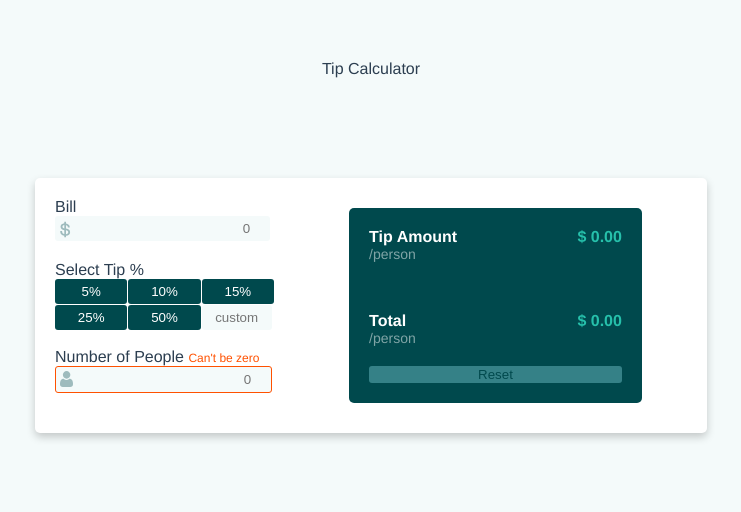
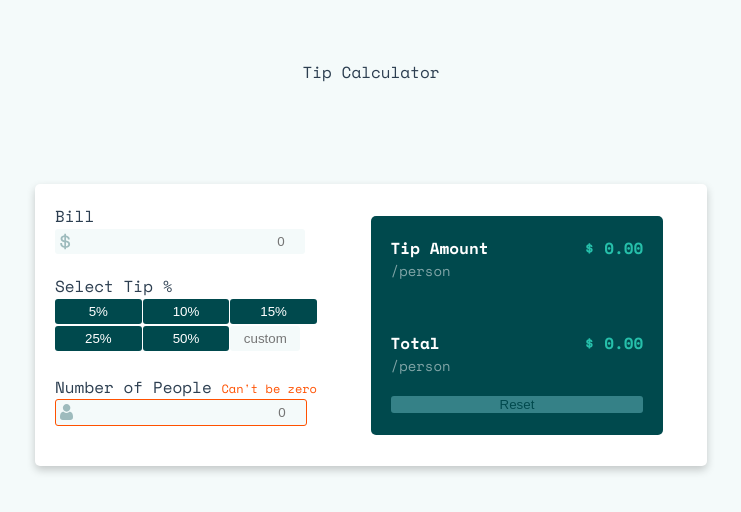
Before and after one commit to nicole-nam/tip-calculator, a Vue app: page / in a window 1280 px wide. Shown: the top 512 px of the page, without its empty margins (269-1010 px from the left). Built offline with nearby package versions, Linux system fonts and the light colour scheme.

Commit message:
uiux: add monospace font from google

```diff
--- a/src/App.vue
+++ b/src/App.vue
@@ -16,7 +16,9 @@
 </script>
 
 <style>
-html {
+@import url("https://fonts.googleapis.com/css2?family=Space+Mono:wght@400;700&display=swap");
+html,
+body {
   background-color: hsl(189, 41%, 97%);
 }
 #app {
@@ -26,5 +28,6 @@
   text-align: center;
   color: #2c3e50;
   margin-top: 60px;
+  font-family: "Space Mono", monospace;
 }
 </style>
```
Also changed, not shown: 1 other file (tests, documents, lock files or other folders).
